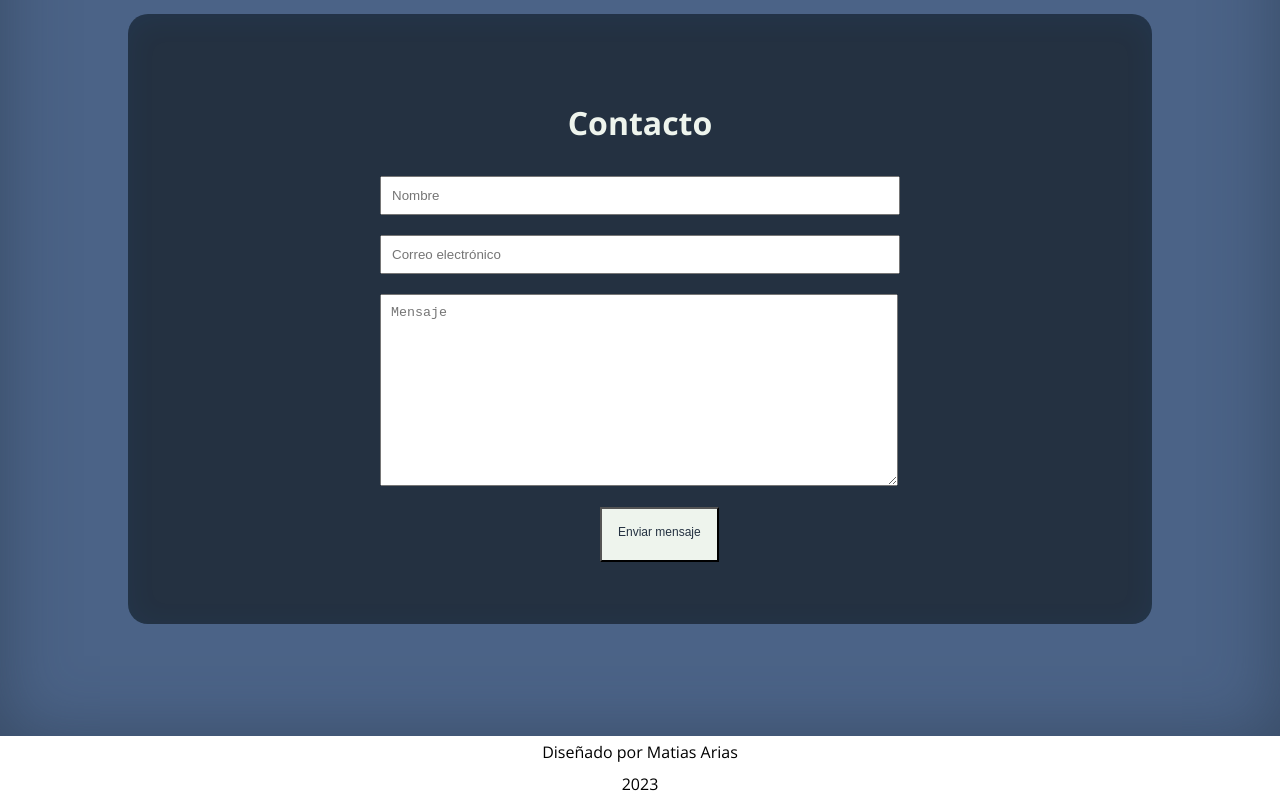
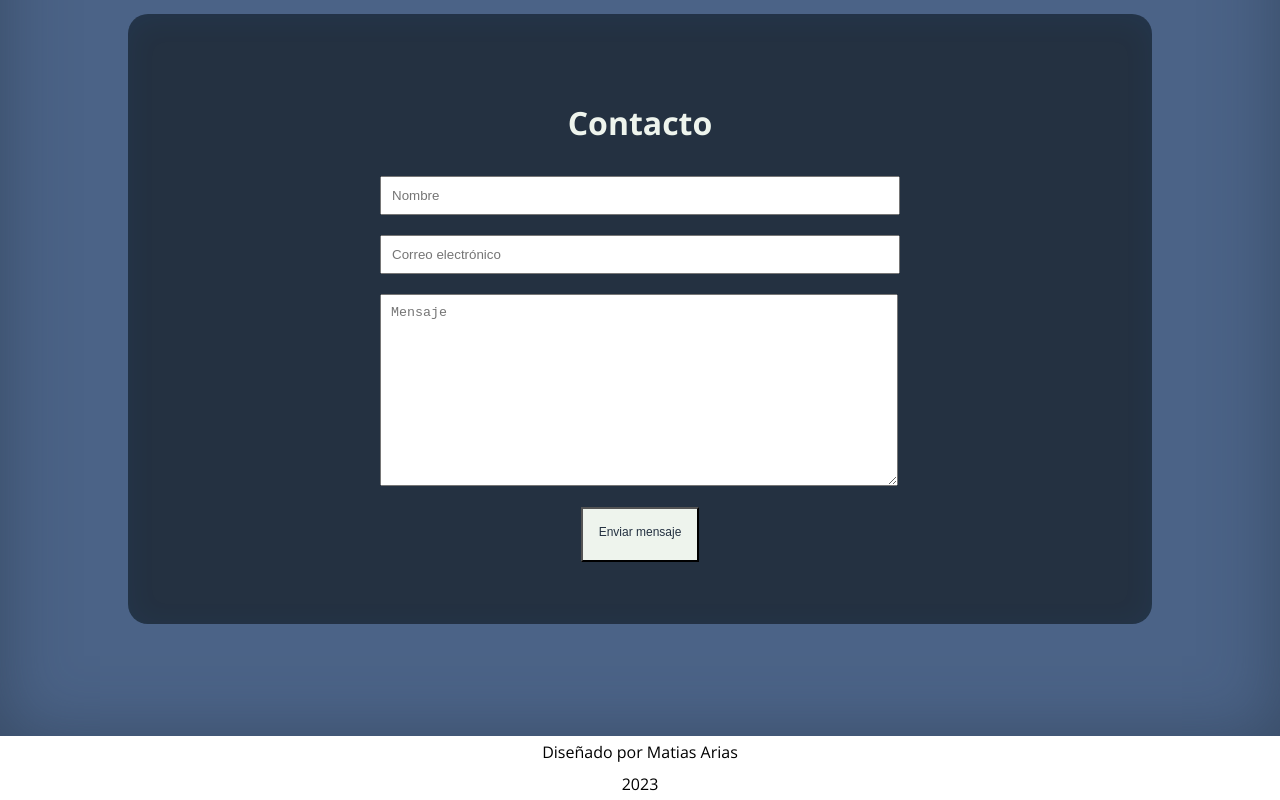
Before and after one commit to Matias311/Portafolio, a plain HTML site: page index.html in a window 1280 px wide. Shown: the part 2783-3583 px from the top of the page. Drawn offline with nearby package versions, Linux system fonts and the light colour scheme.

Commit message:
Mejoras al posicionamiento del boton

```diff
--- a/style.css
+++ b/style.css
@@ -623,6 +623,12 @@ body {
 
 }
 
+.form {
+    display: flex;
+    flex-direction: column;
+    width: auto;
+}
+
 .contacto__container-titulo {
 
     color: #eef4ed;
@@ -671,7 +677,7 @@ body {
     background-color: #eef4ed;
     color: #243141;
     font-size: 12px;
-    margin: 0px 0px 0px 220px;
+    align-self: center;
 }
 
 /* footer */
@@ -884,7 +890,4 @@ body {
     #msg {
         width: 14rem;
     }
-    .form__btn-texto {
-        align-self: center;
-    }
 }
```
